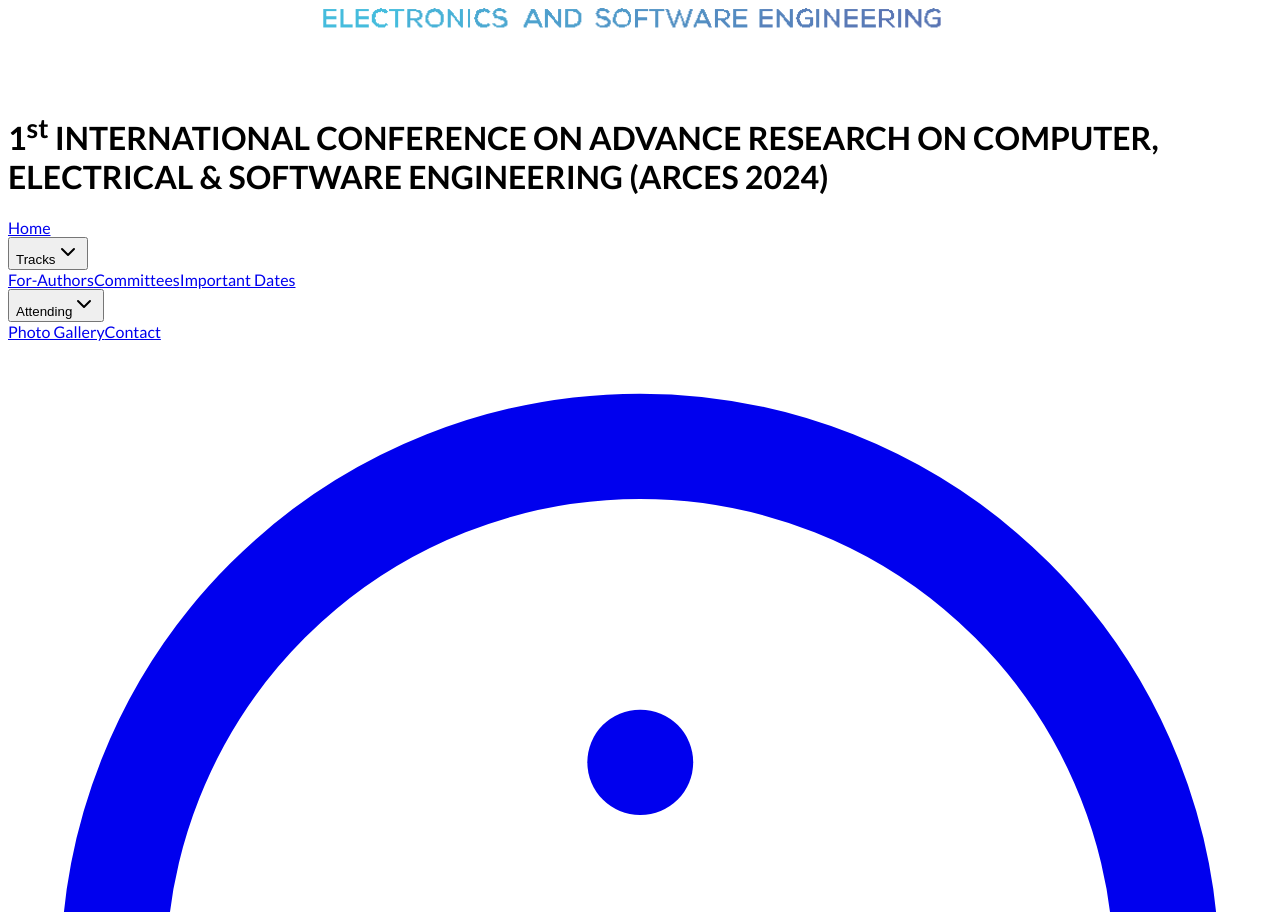
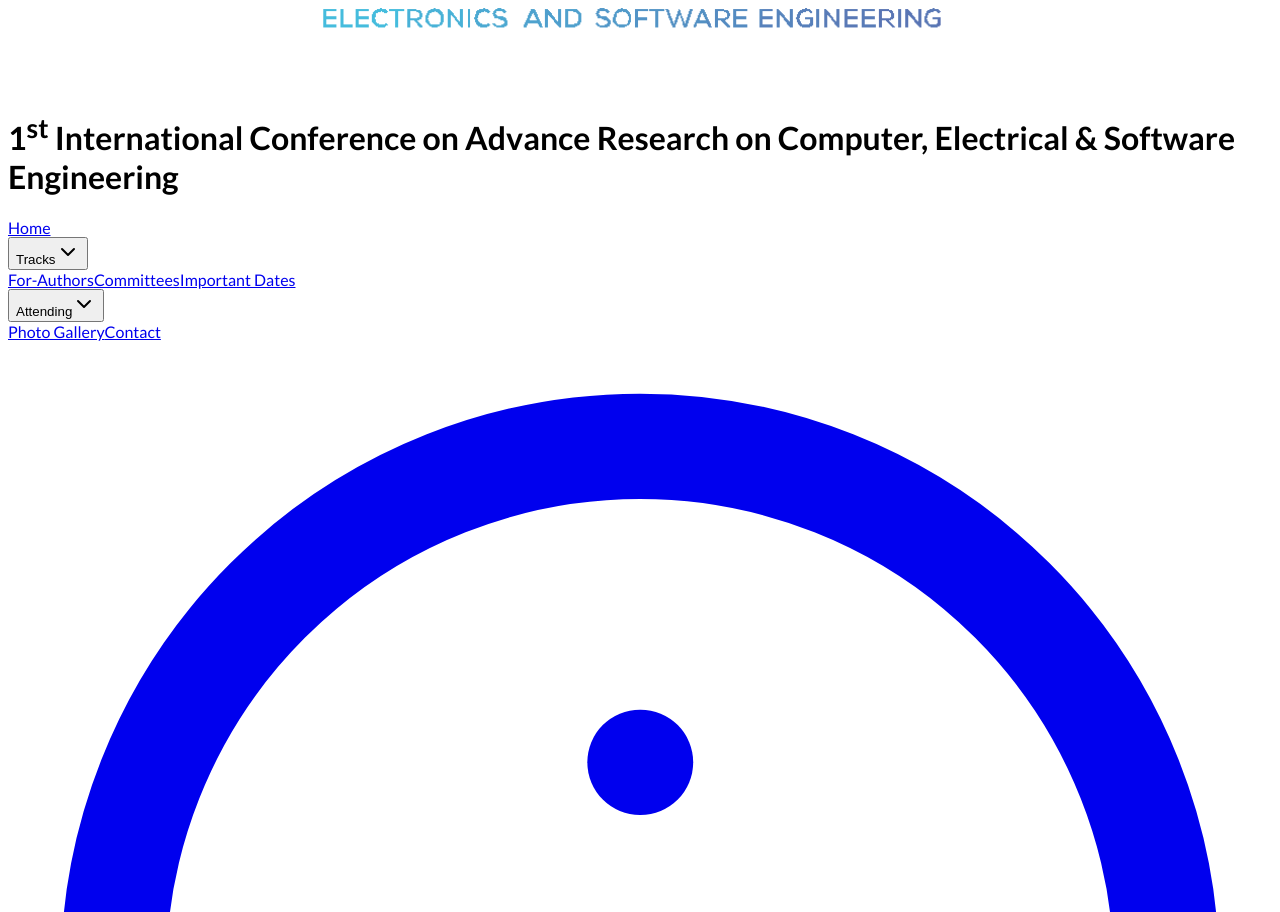
Before and after one commit to Fahimefto/international-conference, a Next.js app: page / in a window 1280 px wide. Shown: the part 1170-2082 px from the top of the page. Built offline with nearby package versions, Linux system fonts and the light colour scheme.

Commit message:
change to lowercase in nav tittle

```diff
--- a/src/components/common/Nav.tsx
+++ b/src/components/common/Nav.tsx
@@ -108,8 +108,8 @@ const Navbar = () => {
             </Link>
           </div>
           <h1 className="items-center text-center py-3 font-semibold text-blue-800 text-sm md:text-lg lg:text-xl leading-relaxed tracking-wide uppercase">
-            1<sup className="sups">st</sup> INTERNATIONAL CONFERENCE ON ADVANCE
-            RESEARCH ON COMPUTER, ELECTRICAL & SOFTWARE ENGINEERING (ARCES 2024)
+            1<sup className="sups">st</sup> International Conference on Advance
+            Research on Computer, Electrical & Software Engineering
           </h1>
         </div>
         <div className="mx-auto max-w-screen p-4">
```
